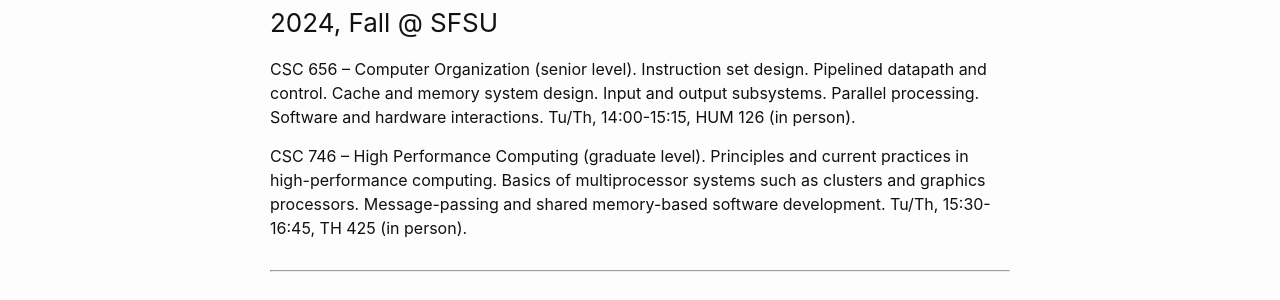
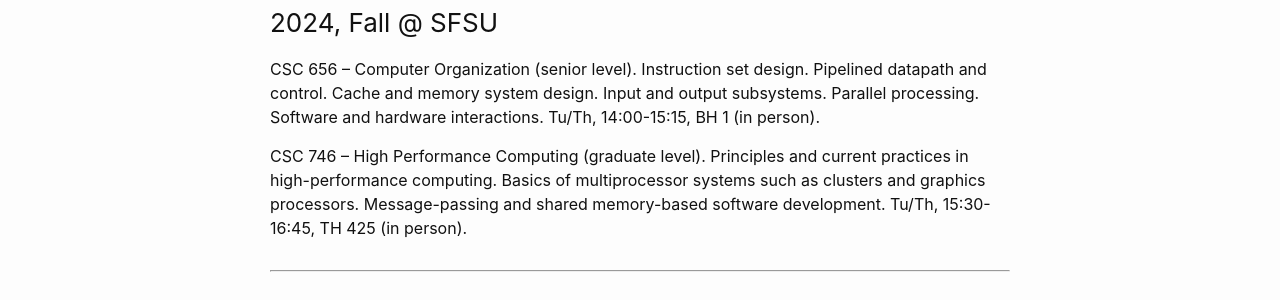
Before and after one commit to ewbethel/ewbethel.github.io, a Jekyll site: the page built from _pages/teaching.md, in a window 1280 px wide and 900 px high. Shown: the part 167-467 px from the top of the window. Built offline with Jekyll 4.4.1, drawn with Linux system fonts in a browser that asks for light colours.

Commit message:
update to building/room for F24 656

```diff
--- a/_pages/teaching.md
+++ b/_pages/teaching.md
@@ -6,7 +6,7 @@ permalink: /teaching/
 
 ### 2024, Fall @ SFSU
 
-CSC 656 -- Computer Organization (senior level). Instruction set design. Pipelined datapath and control. Cache and memory system design. Input and output subsystems. Parallel processing. Software and hardware interactions. Tu/Th, 14:00-15:15, HUM 126 (in person).
+CSC 656 -- Computer Organization (senior level). Instruction set design. Pipelined datapath and control. Cache and memory system design. Input and output subsystems. Parallel processing. Software and hardware interactions. Tu/Th, 14:00-15:15, BH 1 (in person).
 
 CSC 746 -- High Performance Computing (graduate level). Principles and current practices in high-performance computing. Basics of multiprocessor systems such as clusters and graphics processors. Message-passing and shared memory-based software development. Tu/Th, 15:30-16:45, TH 425 (in person).
 
```
